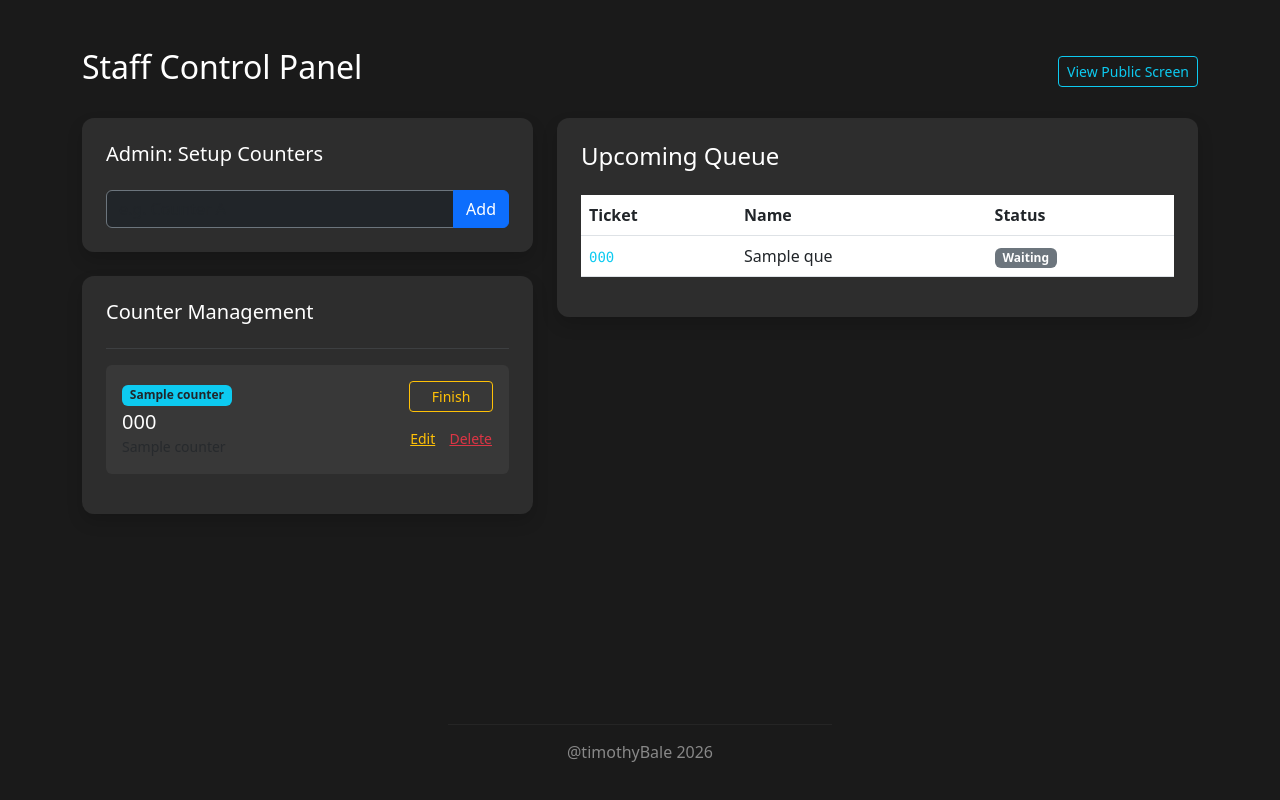
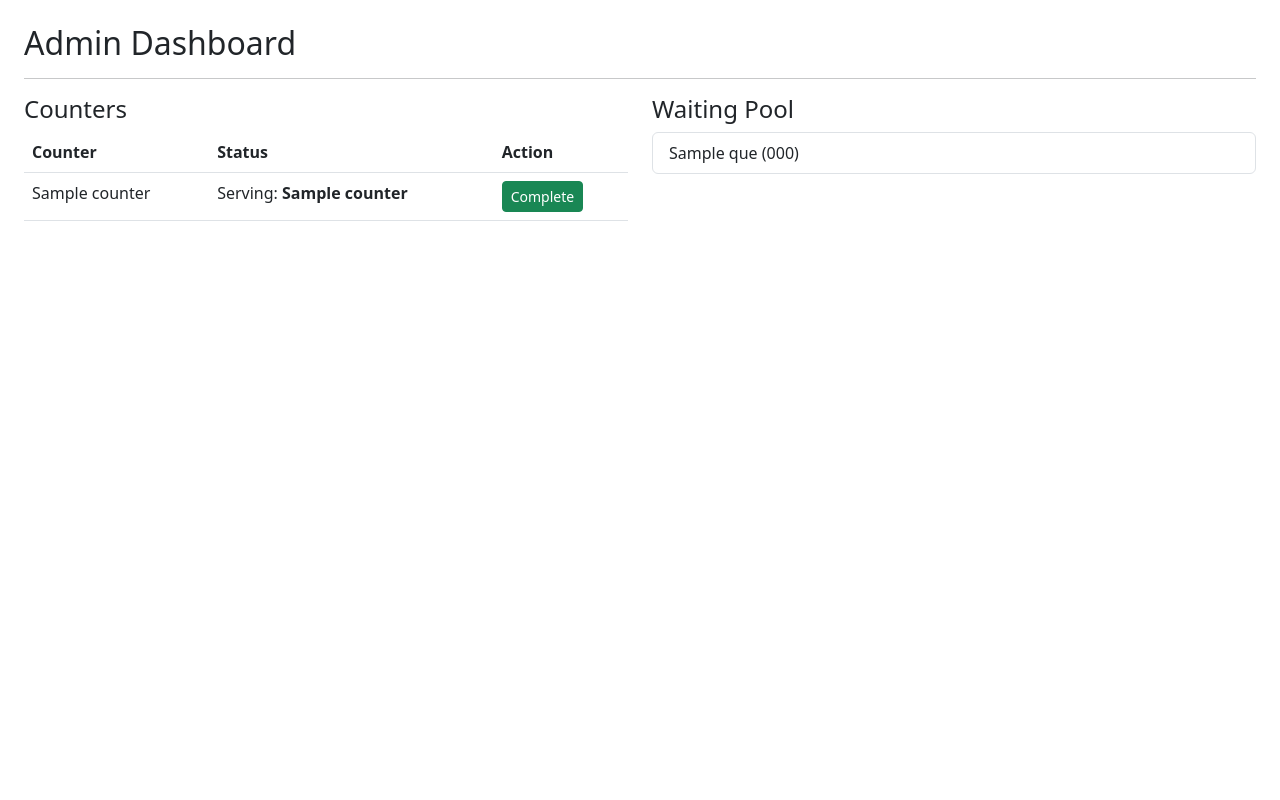
Before and after one commit to 3k100612-max/queue, a Flask app: page /admin in a window 1280 px wide. Run offline with Flask 3, Linux system fonts and the light colour scheme; a database or web service that is not in the repository returns one stand-in record (values such as "Sample title"); some libraries are stand-ins or nearby versions.

Commit message:
Update admin.html

```diff
--- a/templates/admin.html
+++ b/templates/admin.html
@@ -2,132 +2,50 @@
 <html lang="en">
 <head>
     <meta charset="UTF-8">
-    <meta name="viewport" content="width=device-width, initial-scale=1.0">
-    <title>Admin Dashboard</title>
+    <title>Admin Panel</title>
     <link rel="stylesheet" href="https://cdn.jsdelivr.net/npm/bootstrap@5.3.0/dist/css/bootstrap.min.css">
-    <style>
-        body { background-color: #1a1a1a; color: #fff; min-height: 100vh; display: flex; flex-direction: column; }
-        .content { flex: 1; }
-        .admin-card { background: #2d2d2d; border: none; color: white; border-radius: 12px; }
-        .table { color: white; }
-        footer { padding: 20px 0; color: #888; }
-        .btn-finish { color: #ffc107; border-color: #ffc107; }
-        .btn-finish:hover { background-color: #ffc107; color: #000; }
-    </style>
 </head>
-<body>
-    <div class="content container mt-5">
-        <div class="d-flex justify-content-between align-items-center mb-4">
-            <h2>Staff Control Panel</h2>
-            <a href="/" class="btn btn-outline-info btn-sm">View Public Screen</a>
-        </div>
-
+<body class="p-4">
+    <h2>Admin Dashboard</h2>
+    <hr>
     <div class="row">
-            <!-- LEFT COLUMN: COUNTER CONTROLS -->
-            <div class="col-md-5">
-                <div class="card admin-card p-4 shadow mb-4">
-                    <h5>Admin: Setup Counters</h5>
-                    <form action="/create_counter" method="POST" class="mt-3">
-                        <div class="input-group">
-                            <input type="text" name="counter_name" class="form-control bg-dark text-white border-secondary" placeholder="e.g. Counter A" required>
-                            <button class="btn btn-primary" type="submit">Add</button>
-                        </div>
-                    </form>
-                </div>
-
-                <div class="card admin-card p-4 shadow mb-4">
-                    <h5>Counter Management</h5>
-                    <hr class="border-secondary">
-
-                    {% if not activity %}
-                        <p class="text-muted text-center">No counters created yet.</p>
-                    {% endif %}
-
-                    {% for item in activity %}
-                    <div class="mb-3 p-3 rounded" style="background: #383838;">
-                        <div class="d-flex justify-content-between align-items-start">
-                            <div>
-                                <span class="badge bg-info text-dark mb-1">{{ item.counter_name }}</span>
-                                {% if item.ticket_code %}
-                                    <div class="h5 mb-0">{{ item.ticket_code }}</div>
-                                    <small class="text-muted">{{ item.customer_name }}</small>
-                                {% else %}
-                                    <div class="text-muted">Idle</div>
-                                {% endif %}
-                            </div>
-
-                            <div class="text-end">
-                                {% if item.ticket_code %}
-                                    <a href="{{ url_for('complete_serving', queue_id=item.queue_id) }}" class="btn btn-sm btn-finish mb-1 w-100">Finish</a>
-                                {% else %}
-                                    <a href="{{ url_for('assign_next', counter_id=item.counter_id) }}"
-                                       class="btn btn-sm btn-primary mb-1 w-100 {% if not waiting %}disabled{% endif %}">
-                                       Call Next
-                                    </a>
-                                {% endif %}
-
-                                <div class="mt-2">
-                                    <button class="btn btn-link btn-sm text-warning p-0 me-2" onclick="toggleEdit('{{ item.counter_id }}')">Edit</button>
-                                    <a href="{{ url_for('delete_counter', counter_id=item.counter_id) }}"
-                                       class="btn btn-link btn-sm text-danger p-0"
-                                       onclick="return confirm('Delete this counter?')">Delete</a>
-                                </div>
-                            </div>
-                        </div>
-
-                        <!-- Hidden Edit Form -->
-                        <div id="edit-form-{{ item.counter_id }}" style="display: none;" class="mt-3 pt-2 border-top border-secondary">
-                            <form action="{{ url_for('edit_counter', counter_id=item.counter_id) }}" method="POST" class="input-group input-group-sm">
-                                <input type="text" name="new_name" class="form-control bg-dark text-white border-secondary" value="{{ item.counter_name }}">
-                                <button class="btn btn-success" type="submit">Save</button>
-                                <button class="btn btn-outline-secondary" type="button" onclick="toggleEdit('{{ item.counter_id }}')">X</button>
-                            </form>
-                        </div>
-                    </div>
-                    {% endfor %}
-                </div>
-            </div>
-
-            <!-- RIGHT COLUMN: UPCOMING QUEUE -->
-            <div class="col-md-7">
-                <div class="card admin-card p-4 shadow">
-                    <h4>Upcoming Queue</h4>
-                    <table class="table table-hover mt-3">
+        <div class="col-md-6">
+            <h4>Counters</h4>
+            <table class="table">
                 <thead>
-                            <tr class="text-secondary">
-                                <th>Ticket</th>
-                                <th>Name</th>
-                                <th>Status</th>
-                            </tr>
+                    <tr><th>Counter</th><th>Status</th><th>Action</th></tr>
                 </thead>
                 <tbody>
-                            {% for person in waiting %}
+                    {% for c in activity %}
                     <tr>
-                                <td><code class="text-info">{{ person.ticket_code }}</code></td>
-                                <td>{{ person.customer_name }}</td>
-                                <td><span class="badge bg-secondary">Waiting</span></td>
+                        <td>{{ c.counter_name }}</td>
+                        <td>
+                            {% if c.customer_name %}
+                            Serving: <strong>{{ c.customer_name }}</strong>
+                            {% else %}
+                            <span class="text-muted">Idle</span>
+                            {% endif %}
+                        </td>
+                        <td>
+                            {% if c.customer_name %}
+                            <a href="/complete/{{ c.queue_id }}" class="btn btn-sm btn-success">Complete</a>
+                            {% else %}
+                            <a href="/assign/{{ c.counter_id }}" class="btn btn-sm btn-primary">Call Next</a>
+                            {% endif %}
+                        </td>
                     </tr>
                     {% endfor %}
                 </tbody>
             </table>
-                    {% if not waiting %}
-                        <p class="text-center text-muted">The queue is empty.</p>
-                    {% endif %}
+        </div>
+        <div class="col-md-6">
+            <h4>Waiting Pool</h4>
+            <ul class="list-group">
+                {% for p in waiting %}
+                <li class="list-group-item">{{ p.customer_name }} ({{ p.ticket_code }})</li>
+                {% endfor %}
+            </ul>
         </div>
     </div>
-        </div>
-    </div>
-
-    <footer class="text-center">
-        <hr style="width: 30%; margin: 0 auto 15px auto; border-color: #444;">
-        <p>@timothyBale 2026</p>
-    </footer>
-
-    <script>
-    function toggleEdit(id) {
-        var x = document.getElementById("edit-form-" + id);
-        x.style.display = (x.style.display === "none") ? "block" : "none";
-    }
-    </script>
 </body>
 </html>
```
Lines whose indentation alone changed are shown as unchanged.
